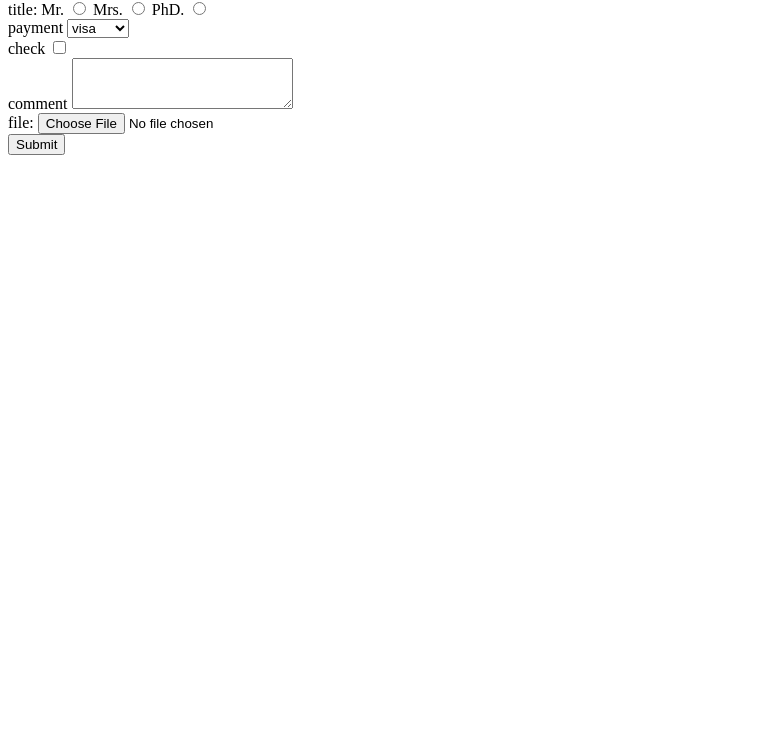
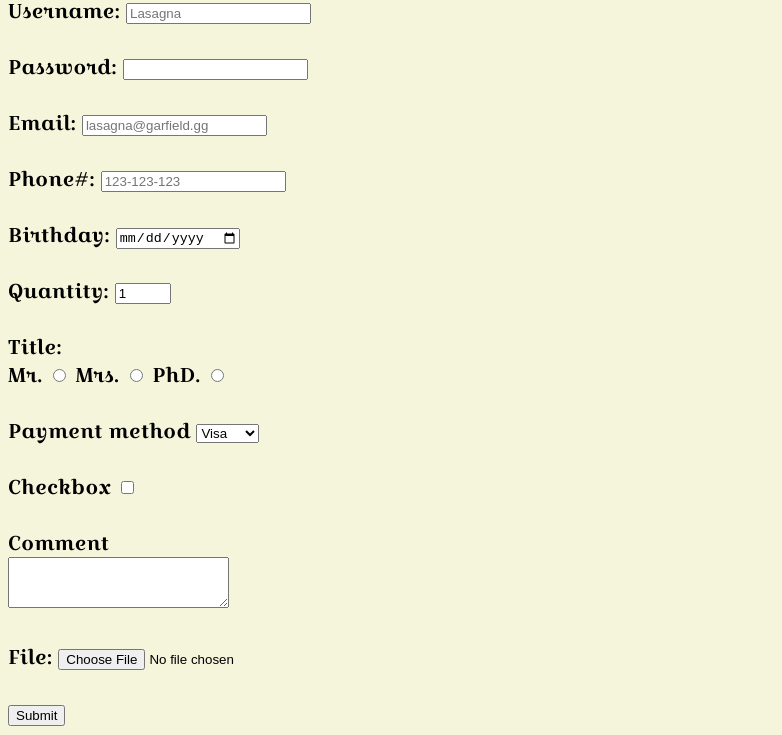
Before and after one commit to HlucaszH/WebLearning, a plain HTML site: page pjctForum/html/index.html in a window 1280 px wide. Shown: the part 135-870 px from the top of the page, without its empty margins (0-782 px from the left). Before the commit the page ends 800 px from the top, so only its background shows below. Drawn offline with Linux system fonts and the light colour scheme.

Commit message:
Forum, code optimalization, new font

```diff
--- /dev/null
+++ b/pjctForum/css/style.css
@@ -0,0 +1,15 @@
+h1{
+    text-align: center;
+    font-size: xxx-large;
+}
+body{
+    background-color: beige;
+    font-family: Crossaint;
+}
+@font-face{
+    font-family: Crossaint;
+    src: url(../../fonts/CroissantOne-Regular.ttf);
+}
+body:not(h1){
+    font-size: 20px;
+}
--- a/pjctForum/html/index.html
+++ b/pjctForum/html/index.html
@@ -4,52 +4,54 @@
     <meta charset="UTF-8">
     <meta name="viewport" content="width=device-width, initial-scale=1.0">
     <title>ForumHub</title>
+    <link rel="stylesheet" href="../css/style.css">
 </head>
 <body>
+    <h1>Forum</h1>
     <form action="index.php" method="POST" enctype="multipart/form-data">
 
-        <label for="username">username:</label>
+        <label for="username">Username:</label>
         <input type="text" id="username" minlength="6" maxlength="15" placeholder="Lasagna" required><br>
-
-        <label for="password">password:</label>
+        <br>
+        <label for="password">Password:</label>
         <input type="password" id="password"><br>
-
-        <label for="email">email:</label>
+        <br>
+        <label for="email">Email:</label>
         <input type="email" id="email" placeholder="lasagna@garfield.gg"><br>
-
-        <label for="phone">phone#:</label>
+        <br>
+        <label for="phone">Phone#:</label>
         <input type="phone" id="phone" placeholder="123-123-123" pattern="[0-9]{3}-[0-9]{3}-[0-9]{3}"><br>
-
-        <label for="bday">birthday:</label>
+        <br>
+        <label for="bday">Birthday:</label>
         <input type="date" id="bday"><br>
-
-        <label for="quantity">quantity:</label>
-        <input type="number" id="quantity" min="0" max="99" value="1"><br>
-
-        <label for="title">title:</label>
-
+        <br>
+        <label for="quantity">Quantity:</label>
+        <input type="number" id="quantity" min="0" max="30" value="1"><br>
+        <br>
+        <label for="title">Title:</label>
+        <br>
         <label for="Mr.">Mr.</label>
         <input type="radio" id="Mr." value="Mr." name="title">
         <label for="Mrs.">Mrs.</label>
         <input type="radio" id="Mrs." value="Mrs." name="title">
         <label for="PhD.">PhD.</label>
         <input type="radio" id="PhD." value="PhD." name="title"><br>
-
-        <label for="payment">payment</label>
+        <br>
+        <label for="payment">Payment method</label>
         <select id="payment">
-            <option value="visa">visa</option>
-            <option value="paypal">paypal</option>
+            <option value="visa">Visa</option>
+            <option value="paypal">Paypal</option>
         </select><br>
-
-        <label for="check">check</label>
-        <input type="checkbox" id="check"><br>
-
-        <label for="comment">comment</label>
+        <br>
+        <label for="check">Checkbox</label>
+        <input type="checkbox" id="check" required><br>
+        <br>
+        <label for="comment">Comment</label><br>
         <textarea id="comment" rows="3" cols="25"></textarea><br>
-
-        <label for="file">file:</label>
+        <br>
+        <label for="file">File:</label>
         <input type="file" id="file" accept="image/png, image/jpg"><br>
-
+        <br>
         <input type="submit">
 
     </form>
```
Also changed, not shown: fonts/CroissantOne-Regular.ttf (added).
